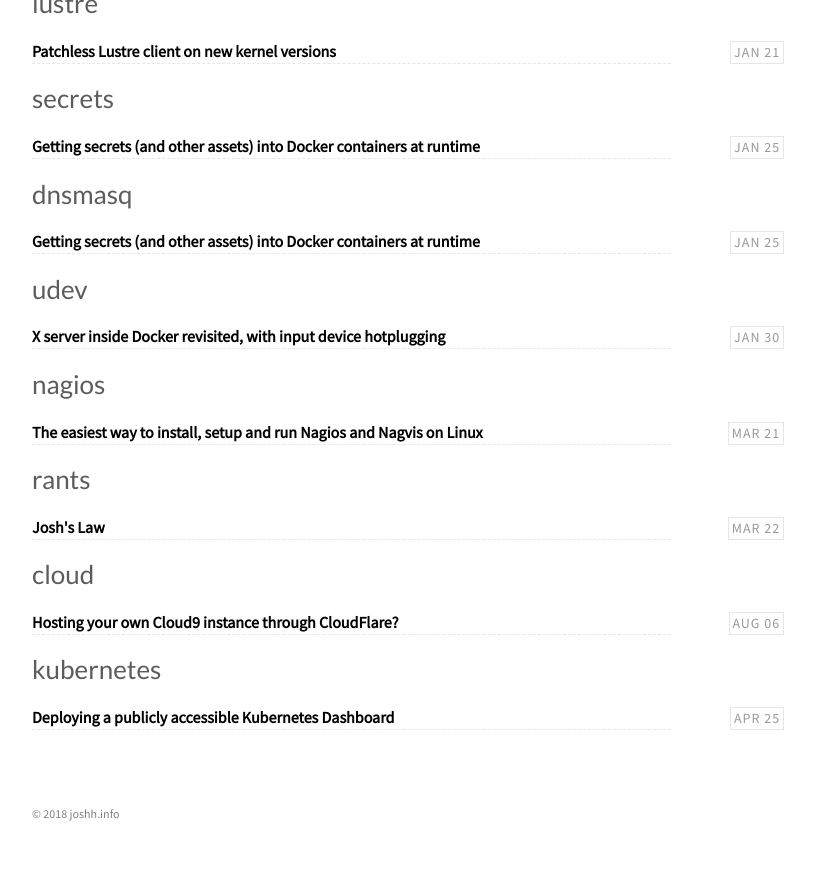
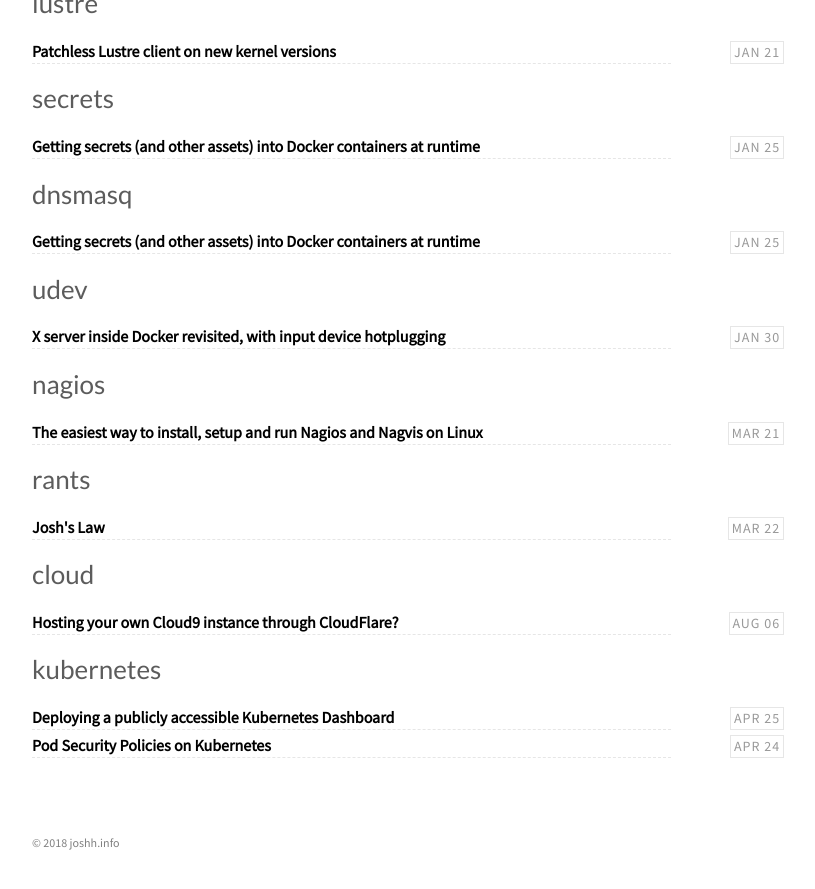
Before and after one commit to joshiggins/joshiggins.github.io, a Jekyll site: the page built from tags.html, in a window 1280 px wide and 900 px high, scrolled down 1672 px. Shown: the top 889 px of the window, without its empty margins (232-1047 px from the left). Built offline with Jekyll 4.4.1, drawn with Linux system fonts in a browser that asks for light colours.

Commit message:
Update 2018-04-24-pod-security-policies-kubernetes.md

```diff
--- a/_posts/2018-04-24-pod-security-policies-kubernetes.md
+++ b/_posts/2018-04-24-pod-security-policies-kubernetes.md
@@ -6,6 +6,7 @@
 excerpt: ""
 categories :
 - howto
+- kubernetes
 ---
 
 This is a quick guide, or mainly additional notes, around implementing Pod Security Policies on Kubernetes.
```
